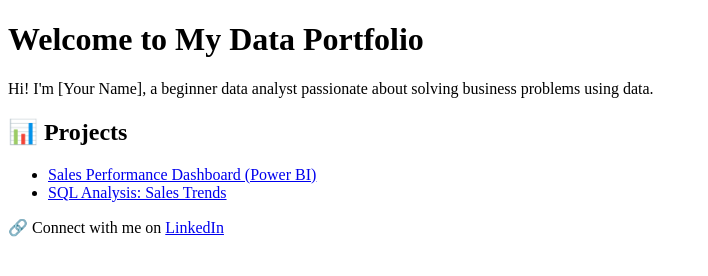
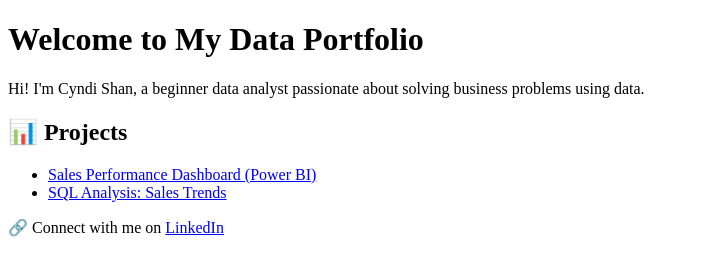
Before and after one commit to cyndishan/cyndishan.github.io, a plain HTML site: page index.html in a window 1280 px wide. Shown: the whole page, without its empty margins (0-708 px from the left). Drawn offline with Linux system fonts and the light colour scheme.

Commit message:
Update index.html

```diff
--- a/index.html
+++ b/index.html
@@ -6,7 +6,7 @@
 </head>
 <body>
     <h1>Welcome to My Data Portfolio</h1>
-    <p>Hi! I'm [Your Name], a beginner data analyst passionate about solving business problems using data.</p>
+    <p>Hi! I'm Cyndi Shan, a beginner data analyst passionate about solving business problems using data.</p>
 
     <h2>📊 Projects</h2>
     <ul>
```
